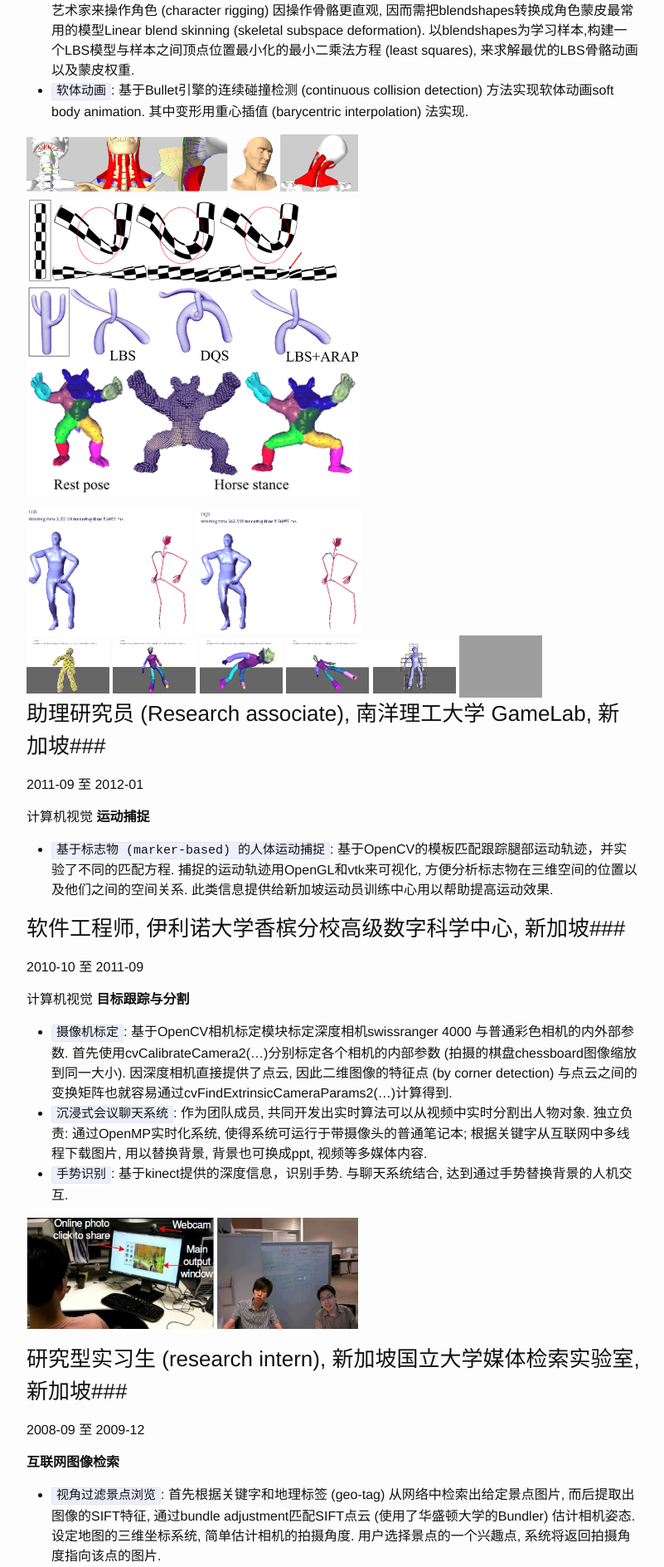
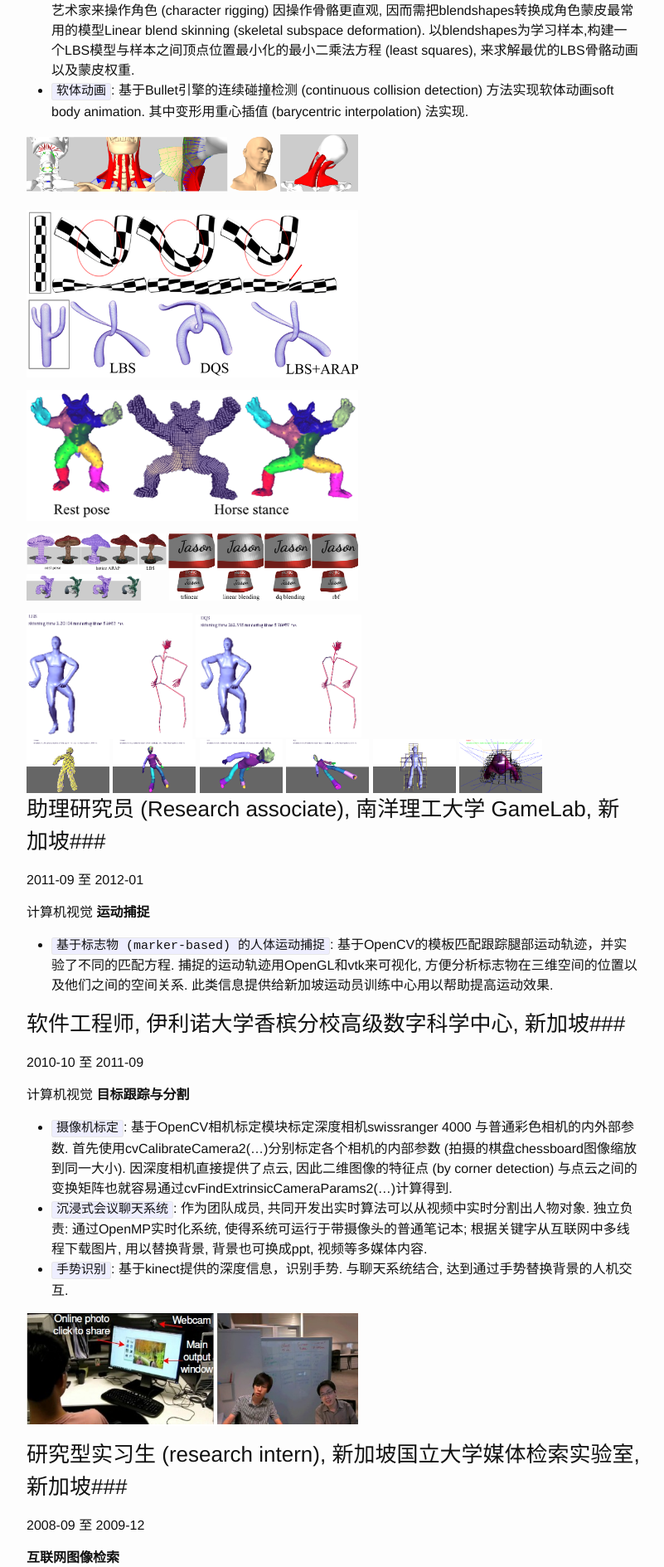
Before and after one commit to luozhipi/luozhipi.github.io, a Jekyll site: the page built from resume_CN.md, in a window 1280 px wide. Shown: the part 3435-5324 px from the top of the page at 83% size, without its empty margins (238-1039 px from the left). Built offline with Jekyll 4.4.1, drawn with Linux system fonts in a browser that asks for light colours.

Commit message:
Update resume_CN.md

```diff
--- a/resume_CN.md
+++ b/resume_CN.md
@@ -110,19 +110,25 @@ RH. Li; Z. Luo; G. Han.: `Pseudo-inverse Locality Preserving Projections`. Compu
 - `软体动画`: 基于Bullet引擎的连续碰撞检测 (continuous collision detection) 方法实现软体动画soft body animation. 其中变形用重心插值 (barycentric interpolation) 法实现.
 
 <img src="http://luozhipi.github.io/work/neck.png" alt="human neck" title="虚拟人体模拟" width="400">
+
 <img src="http://luozhipi.github.io/work/point01.png" alt="point handles" title="基于3D点的蒙皮技术" width="400">
+
 <img src="http://luozhipi.github.io/work/domain01.png" alt="point handles" title="域分割和RBF空间变形技术" width="400">
+
+<img src="http://luozhipi.github.io/work/voxelARAP.png" alt="voxel arap" title="弹性能力最小化曲面变形" width="400">
+
 <div>
-<img src="http://luozhipi.github.io/work/mocap01.png" alt="point handles" title="域分割和RBF空间变形技术" width="200">
-<img src="http://luozhipi.github.io/work/mocap02.png" alt="point handles" title="域分割和RBF空间变形技术" width="200">
+<img src="http://luozhipi.github.io/work/mocap01.png" alt="point handles" title="动作捕捉驱动角色动画" width="200">
+<img src="http://luozhipi.github.io/work/mocap02.png" alt="point handles" title="动作捕捉驱动角色动画" width="200">
 </div>
+
 <div>
 <img src="http://luozhipi.github.io/work/sa01.png" alt="soft body" title="软体动画" width="100">
 <img src="http://luozhipi.github.io/work/sa02.png" alt="soft body" title="软体动画和三线性插值曲面变形" width="100">
 <img src="http://luozhipi.github.io/work/sa03.png" alt="soft body" title="软体动画和线性顶点混合曲面变形" width="100">
 <img src="http://luozhipi.github.io/work/sa04.png" alt="soft body" title="软体动画和非线性顶点混合曲面变形" width="100">
 <img src="http://luozhipi.github.io/work/sa05.png" alt="soft body" title="软体动画" width="100">
-<img src="http://luozhipi.github.io/work/sa026.png" alt="soft body" title="软体动画和隐曲面变形" width="100">
+<img src="http://luozhipi.github.io/work/sa06.png" alt="soft body" title="软体动画和隐曲面变形" width="100">
 </div>
 
 ###助理研究员 (Research associate), 南洋理工大学 GameLab, 新加坡###
```
